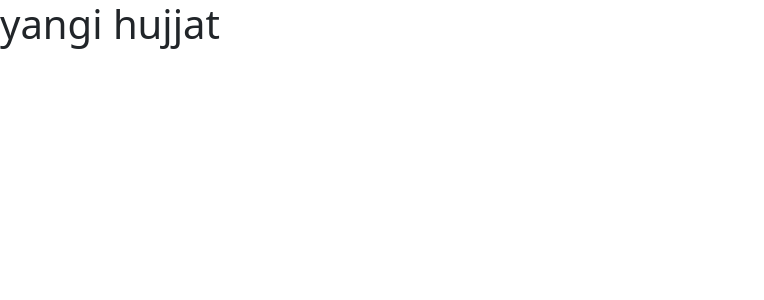
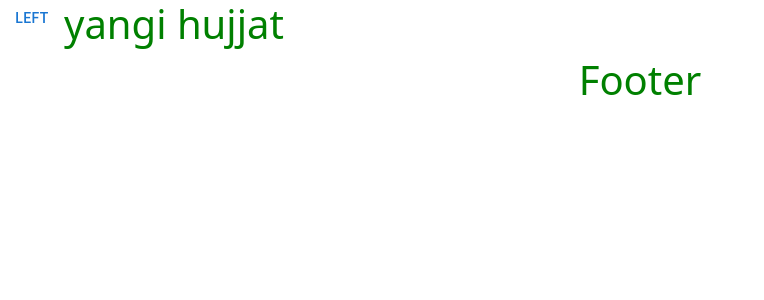
Before and after one commit to soffStudy/dream, a Next.js app: page /yangiHujjat in a window 1280 px wide. Shown: the top 300 px of the page, without its empty margins (0-764 px from the left). Built offline with nearby package versions, Linux system fonts and the light colour scheme.

Commit message:
layoutlar qoyildi

```diff
--- /dev/null
+++ b/components/all.js
@@ -0,0 +1,24 @@
+import React from 'react'
+import Footer from './footer'
+import Dashboard from './dashboard'
+import Layout from '../styleW/layout'
+
+const All = ({ children }) => {
+    return (
+        <Layout>
+            <div className='d-flex '>
+
+                <Dashboard />
+
+                <div className='w-100'>
+                    {children}
+                </div>
+            </div>
+
+            <Footer />
+
+        </Layout>
+    )
+}
+
+export default All
--- /dev/null
+++ b/components/dashboard.js
@@ -0,0 +1,82 @@
+import * as React from 'react';
+import Box from '@mui/material/Box';
+import Drawer from '@mui/material/Drawer';
+import Button from '@mui/material/Button';
+import List from '@mui/material/List';
+import Divider from '@mui/material/Divider';
+import ListItem from '@mui/material/ListItem';
+import ListItemText from '@mui/material/ListItemText';
+import Link from 'next/link'
+
+export default function TemporaryDrawer() {
+    const [state, setState] = React.useState({
+        top: false,
+        left: false,
+        bottom: false,
+        right: false,
+    });
+
+    const toggleDrawer = (anchor, open) => (event) => {
+        if (event.type === 'keydown' && (event.key === 'Tab' || event.key === 'Shift')) {
+            return;
+        }
+
+        setState({ ...state, [anchor]: open });
+    };
+
+    const list = (anchor) => (
+        <Box
+            sx={{ width: anchor === 'top' || anchor === 'bottom' ? 'auto' : 250 }}
+            role="presentation"
+            onClick={toggleDrawer(anchor, false)}
+            onKeyDown={toggleDrawer(anchor, false)}
+        >
+            <List>
+                <Link href="asosiy">
+                    <ListItem button>
+                        <a>Asosiy</a>
+                    </ListItem>
+                </Link>
+
+                <Link href="hujjatlar">
+                    <ListItem button>
+                        <a>hujjatlar</a>
+                    </ListItem>
+                </Link>
+
+                <Link href="yangiHujjat">
+                    <ListItem button>
+                        <a>Yangu hujjatlar</a>
+                    </ListItem>
+                </Link>
+
+            </List>
+            <Divider />
+            <List>
+                {['All mail', 'Trash', 'Spam'].map((text, index) => (
+                    <ListItem button key={text}>
+
+                        <ListItemText primary={text} />
+                    </ListItem>
+                ))}
+            </List>
+        </Box>
+    );
+
+    return (
+        <div>
+            {['left'].map((anchor) => (
+                <React.Fragment key={anchor}>
+                    <Button onClick={toggleDrawer(anchor, true)}>{anchor}</Button>
+                    <Drawer
+                        anchor={anchor}
+                        open={state[anchor]}
+                        onClose={toggleDrawer(anchor, false)}
+                    >
+                        {list(anchor)}
+                    </Drawer>
+                </React.Fragment>
+            ))}
+        </div>
+    );
+}
--- /dev/null
+++ b/components/footer.js
@@ -0,0 +1,11 @@
+import React from 'react'
+
+const Footer = () => {
+    return (
+        <div>
+            <h1 className='text-center'>Footer</h1>
+        </div>
+    )
+}
+
+export default Footer
--- a/package.json
+++ b/package.json
@@ -12,6 +12,7 @@
     "@emotion/react": "^11.4.1",
     "@emotion/styled": "^11.3.0",
     "@mui/material": "^5.0.3",
+    "@mui/x-data-grid-pro": "^4.0.1",
     "axios": "^0.22.0",
     "bootstrap": "^5.0.0-beta3",
     "next": "11.1.2",
--- a/pages/index.js
+++ b/pages/index.js
@@ -1,4 +1,5 @@
 import Head from 'next/head'
+import Asosiy from './asosiy'
 
 export default function Home() {
   return (
@@ -10,7 +11,7 @@ export default function Home() {
       </Head>
 
       <main>
-        <h1>salom</h1>
+        <Asosiy></Asosiy>
       </main>
     </div>
   )
--- a/pages/yangiHujjat/index.js
+++ b/pages/yangiHujjat/index.js
@@ -1,16 +1,20 @@
 import React from 'react'
 import Head from 'next/head'
+import All from '../../components/all'
+import YangiHujjatW from '../../styleW/yangiHujjatW'
 
 const YangiHujjat = () => {
     return (
-        <div>
+        <All>
+            <YangiHujjatW>
                 <Head>
                     <title>Dream</title>
                     <meta name="description" content="dream education haqida toliq malumot" />
                     <link rel="icon" href="/favicon.ico" />
                 </Head>
                 <h1>yangi hujjat</h1>
-        </div>
+            </YangiHujjatW>
+        </All>
     )
 }
 
--- /dev/null
+++ b/styleW/layout.js
@@ -0,0 +1,7 @@
+import styled from "styled-components";
+
+const Layout = styled.div`
+color: green;
+`;
+
+export default Layout
--- /dev/null
+++ b/styleW/yangiHujjatW.js
@@ -0,0 +1,7 @@
+import styled from "styled-components";
+
+const YangiHujjatW = styled.div`
+color: green;
+`;
+
+export default YangiHujjatW
```
Also changed, not shown: pages/asosiy/index.js (+7 -2 lines), pages/hujjatlar/index.js (+6 -2 lines), styleW/asosiyW.js (added, +7 -0 lines), styleW/hujjatlar.js (added, +7 -0 lines), 1 other file (tests, documents, lock files or other folders). Lines whose indentation alone changed are shown as unchanged.
